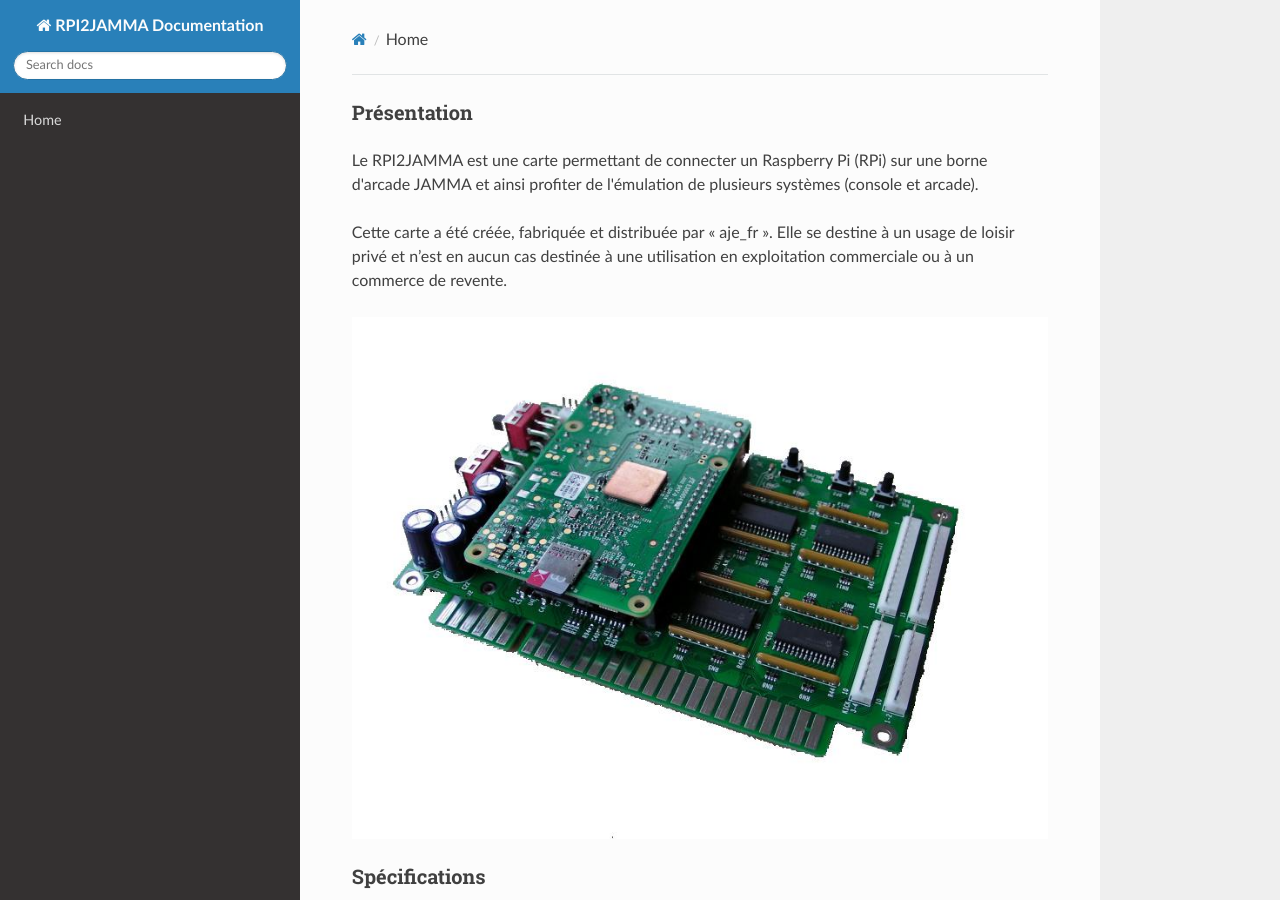
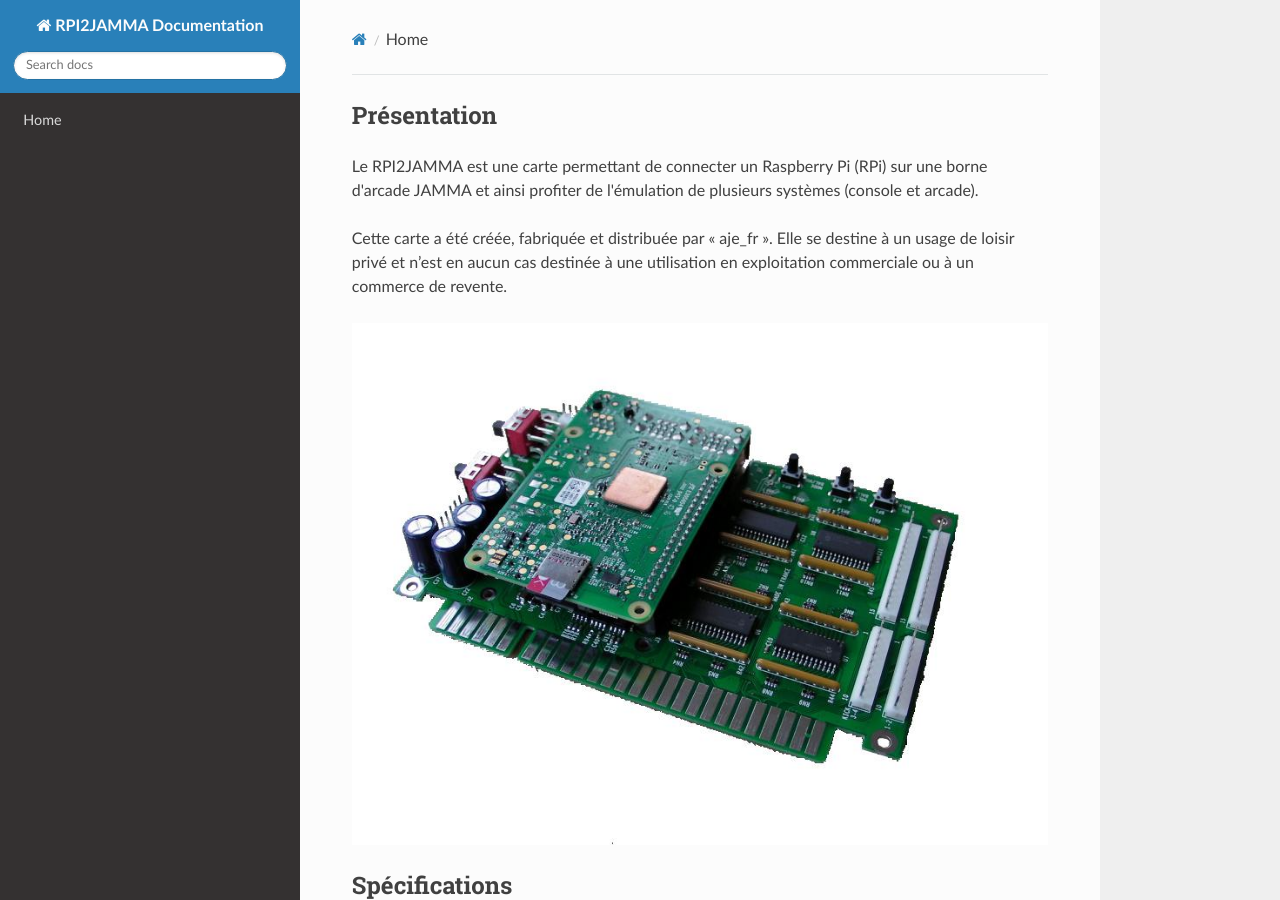
Before and after one commit to maksun/rpi2jamma, an MkDocs documentation site: the page built from docs/README.md, in a window 1280 px wide and 900 px high. Built offline with MkDocs 1.6.1, drawn with Linux system fonts in a browser that asks for light colours; nearby versions of some CDN libraries.

Commit message:
Update mkdocs.yml

```diff
--- a/mkdocs.yml
+++ b/mkdocs.yml
@@ -8,5 +8,3 @@ theme: readthedocs
 markdown_extensions:
   - admonition
   - footnotes
-  - toc:
-      baselevel: 2
```
